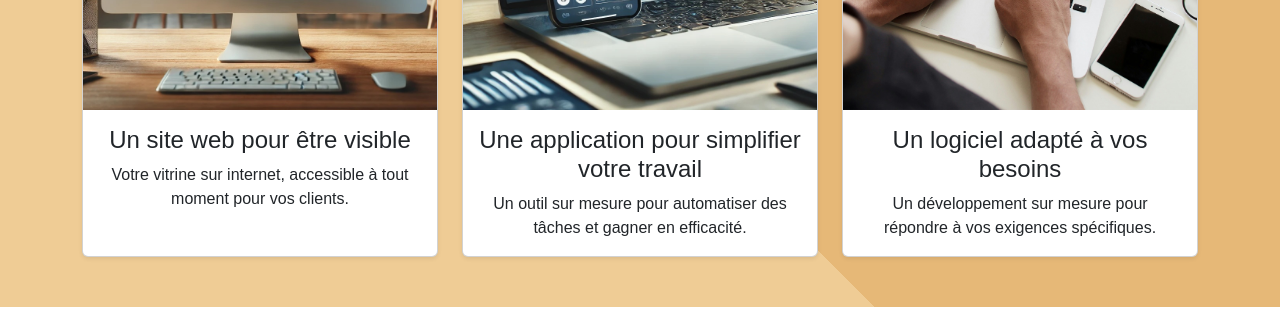
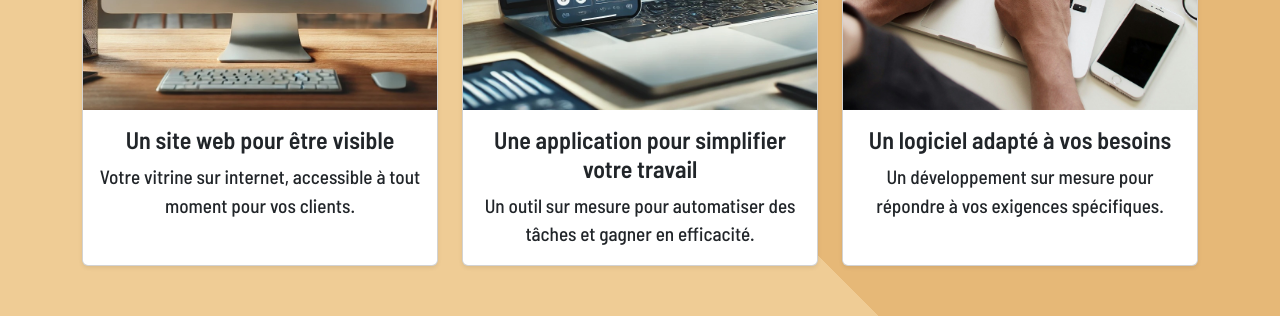
Before and after one commit to kevinalonso/my-site, a website built with webpack: page public/index.html in a window 1280 px wide. Shown: the part 2280-2607 px from the top of the page. Built offline with nearby package versions, Linux system fonts and the light colour scheme; files whose address does not match are found by name.

Commit message:
changement des polices

```diff
--- a/public/index.html
+++ b/public/index.html
@@ -145,8 +145,8 @@
                         <div class="card shadow-sm h-100">
                             <img src="./images/site-web.jpg" alt="Création de site web" class="card-img-top img-fluid">
                             <div class="card-body">
-                                <h4 class="card-title">Un site web pour être visible</h4>
-                                <p class="card-text">Votre vitrine sur internet, accessible à tout moment pour vos clients.</p>
+                                <h4 class="card-title barlow-semi-condensed-semibold">Un site web pour être visible</h4>
+                                <p class="card-text barlow-semi-condensed-medium">Votre vitrine sur internet, accessible à tout moment pour vos clients.</p>
                             </div>
                         </div>
                     </div>
@@ -154,8 +154,8 @@
                         <div class="card shadow-sm h-100">
                             <img src="./images/application-automatisation.jpg" alt="Développement d'application" class="card-img-top img-fluid">
                             <div class="card-body">
-                                <h4 class="card-title">Une application pour simplifier votre travail</h4>
-                                <p class="card-text">Un outil sur mesure pour automatiser des tâches et gagner en efficacité.</p>
+                                <h4 class="card-title barlow-semi-condensed-semibold">Une application pour simplifier votre travail</h4>
+                                <p class="card-text barlow-semi-condensed-medium">Un outil sur mesure pour automatiser des tâches et gagner en efficacité.</p>
                             </div>
                         </div>
                     </div>
@@ -163,8 +163,8 @@
                         <div class="card shadow-sm h-100">
                             <img src="./images/dashboard.jpg" alt="Logiciel personnalisé" class="card-img-top img-fluid">
                             <div class="card-body">
-                                <h4 class="card-title">Un logiciel adapté à vos besoins</h4>
-                                <p class="card-text">Un développement sur mesure pour répondre à vos exigences spécifiques.</p>
+                                <h4 class="card-title barlow-semi-condensed-semibold">Un logiciel adapté à vos besoins</h4>
+                                <p class="card-text barlow-semi-condensed-medium">Un développement sur mesure pour répondre à vos exigences spécifiques.</p>
                             </div>
                         </div>
                     </div>
```
